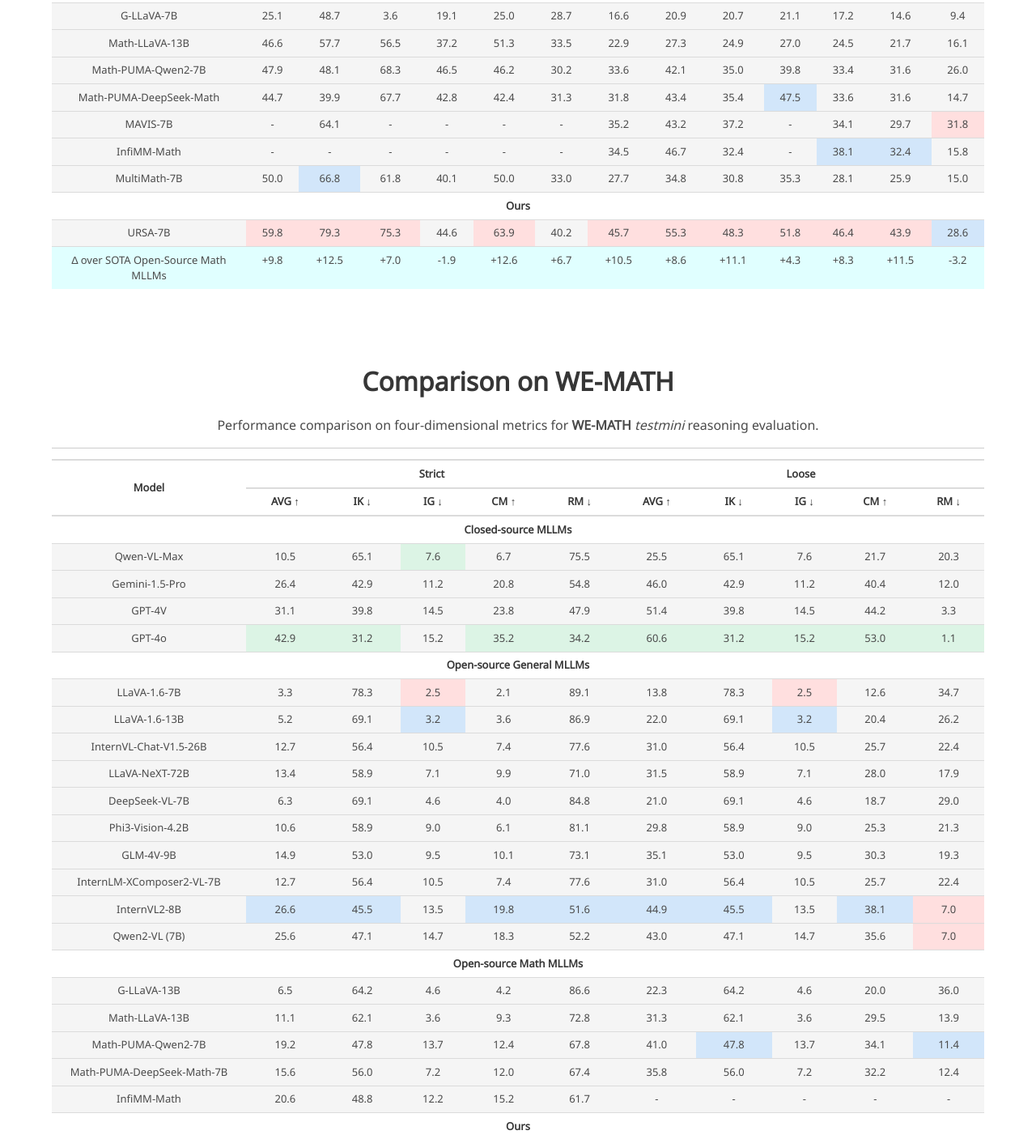
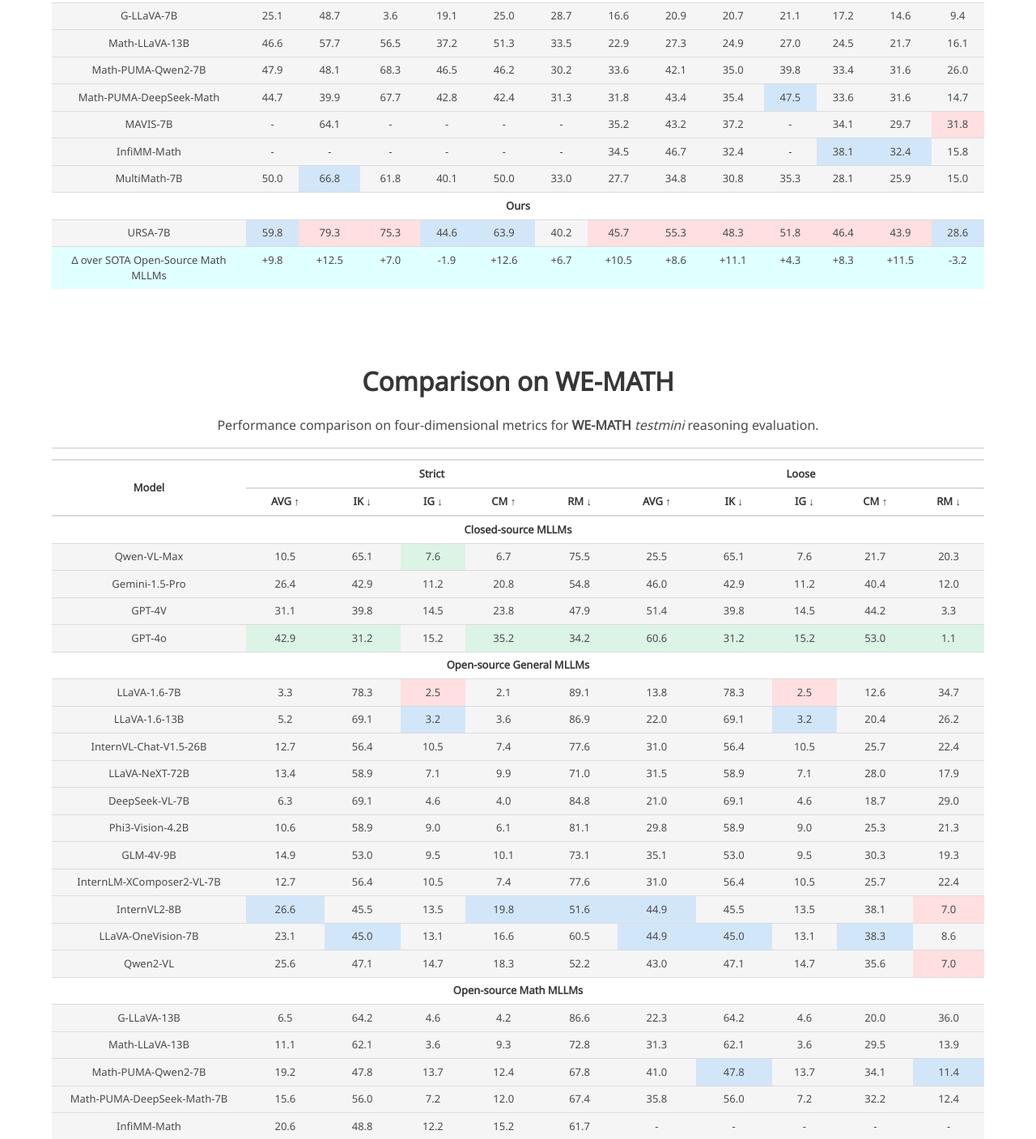
Before and after one commit to URSA-MATH/ursa-math.github.io, a plain HTML site: page index.html in a window 1280 px wide. Shown: the part 4597-6004 px from the top of the page at 81% size. Drawn offline with nearby package versions, Linux system fonts and the light colour scheme; some icons are missing; a web font is replaced by a local one.

Commit message:
update wemath

```diff
--- a/index.html
+++ b/index.html
@@ -537,7 +537,6 @@
                       <td>LLaVA-OneVision-7B</td>
                       <td style="text-align: center;">58.6</td>
                       <td style="text-align: center; background-color: #D2E6FA;">71.6</td>
-                      <td style="text-align: center;">64.0</td>
                       <td style="text-align: center;">69.4</td>
                       <td style="text-align: center;">51.3</td>
                       <td style="text-align: center;">56.3</td>
@@ -547,11 +546,12 @@
                       <td style="text-align: center;">-</td>
                       <td style="text-align: center;">-</td>
                       <td style="text-align: center;">-</td>
+                      <td style="text-align: center;">-</td>
                       <td style="text-align: center;">26.9</td>
                   </tr>
                     <tr style="background-color: #f5f5f5;">
                         <td>Qwen2-VL</td>
-                        <td style="text-align: center; background-color: #D2E6FA;">58.9</td>
+                        <td style="text-align: center;">58.9</td>
                         <td style="text-align: center;">40.9</td>
                         <td style="text-align: center;">64.0</td>
                         <td style="text-align: center; background-color: #FFDFDF;">69.1</td>
@@ -571,7 +571,7 @@
                       <td style="text-align: center;">62.0</td>
                       <td style="text-align: center;">59.1</td>
                       <td style="text-align: center; background-color: #D2E6FA;">58.7</td>
-                      <td style="text-align: center; background-color: #D2E6FA;">61.4</td>
+                      <td style="text-align: center;">61.4</td>
                       <td style="text-align: center; background-color: #D2E6FA;">49.7</td>
                       <td style="text-align: center; background-color: #D2E6FA;">35.9</td>
                       <td style="text-align: center;">39.0</td>
@@ -717,11 +717,11 @@
                   </tr>
                     <tr style="background-color: #f5f5f5;">
                         <td>URSA-7B</td>
-                        <td style="text-align: center; background-color: #FFDFDF;">59.8</td>
+                        <td style="text-align: center; background-color: #D2E6FA;">59.8</td>
                         <td style="text-align: center; background-color: #FFDFDF;">79.3</td>
                         <td style="text-align: center; background-color: #FFDFDF;">75.3</td>
-                        <td style="text-align: center;">44.6</td>
-                        <td style="text-align: center; background-color: #FFDFDF;">63.9</td>
+                        <td style="text-align: center; background-color: #D2E6FA;">44.6</td>
+                        <td style="text-align: center; background-color: #D2E6FA;">63.9</td>
                         <td style="text-align: center;">40.2</td>
                         <td style="text-align: center; background-color: #FFDFDF;">45.7</td>
                         <td style="text-align: center; background-color: #FFDFDF;">55.3</td>
@@ -954,18 +954,31 @@
                 <tr style="background-color: #f5f5f5;">
                   <td>InternVL2-8B</td>
                   <td style="text-align: center; background-color: #D2E6FA;">26.6</td>
-                  <td style="text-align: center; background-color: #D2E6FA;">45.5</td>
+                  <td style="text-align: center;">45.5</td>
                   <td style="text-align: center;">13.5</td>
                   <td style="text-align: center; background-color: #D2E6FA;">19.8</td>
                   <td style="text-align: center; background-color: #D2E6FA;">51.6</td>
                   <td style="text-align: center; background-color: #D2E6FA;">44.9</td>
-                  <td style="text-align: center; background-color: #D2E6FA;">45.5</td>
+                  <td style="text-align: center;">45.5</td>
                   <td style="text-align: center;">13.5</td>
-                  <td style="text-align: center; background-color: #D2E6FA;">38.1</td>
+                  <td style="text-align: center;">38.1</td>
                   <td style="text-align: center; background-color: #FFDFDF;">7.0</td>
                 </tr>
                 <tr style="background-color: #f5f5f5;">
-                  <td>Qwen2-VL (7B)</td>
+                  <td>LLaVA-OneVision-7B</td>
+                  <td style="text-align: center;">23.1</td>
+                  <td style="text-align: center; background-color: #D2E6FA;">45.0</td>
+                  <td style="text-align: center;">13.1</td>
+                  <td style="text-align: center;">16.6</td>
+                  <td style="text-align: center;">60.5</td>
+                  <td style="text-align: center; background-color: #D2E6FA;">44.9</td>
+                  <td style="text-align: center; background-color: #D2E6FA;">45.0</td>
+                  <td style="text-align: center;">13.1</td>
+                  <td style="text-align: center; background-color: #D2E6FA;">38.3</td>
+                  <td style="text-align: center;">8.6</td>
+                </tr>
+                <tr style="background-color: #f5f5f5;">
+                  <td>Qwen2-VL</td>
                   <td style="text-align: center;">25.6</td>
                   <td style="text-align: center;">47.1</td>
                   <td style="text-align: center;">14.7</td>
```
